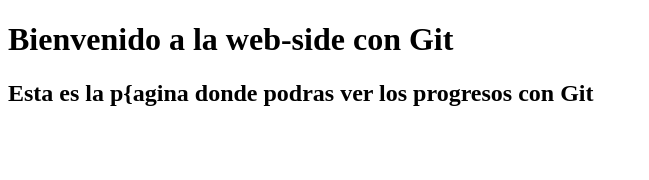
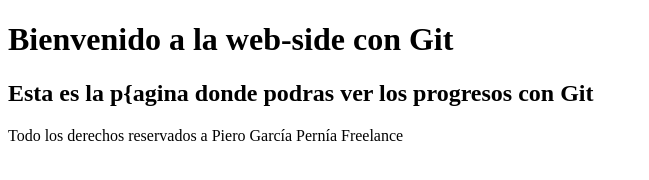
Before and after one commit to SkyBlue357/pagina-web, a plain HTML site: page index.html in a window 1280 px wide. Shown: the whole page, without its empty margins (0-649 px from the left). Drawn offline with Linux system fonts and the light colour scheme.

Commit message:
Se agrego el footer
solicitaron el footer

```diff
--- a/index.html
+++ b/index.html
@@ -9,5 +9,8 @@
 <body>
     <h1>Bienvenido a la web-side con Git</h1>
     <h2>Esta es la p{agina donde podras ver los progresos con Git</h2>
+<footer>
+    <p>Todo los derechos reservados a Piero García Pernía Freelance</p>
+</footer>
 </body>
 </html>
```
